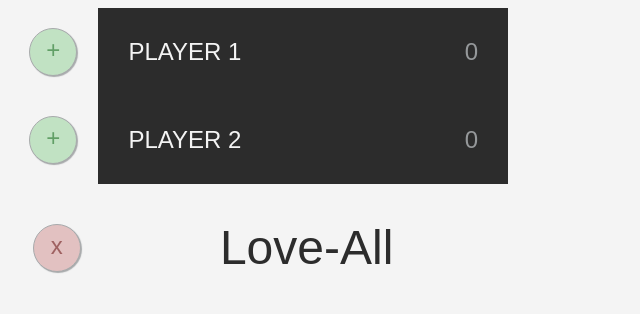
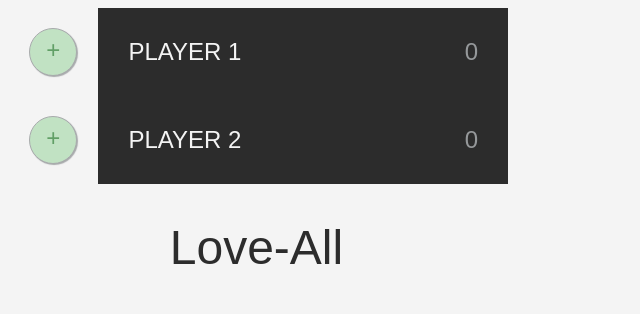
Before and after one commit to junior-ales/tennis-score, a plain HTML site: page index.html in a window 1280 px wide. Shown: the whole page, without its empty margins (0-640 px from the left). Drawn offline with Linux system fonts and the light colour scheme.

Commit message:
remove reset button

```diff
--- a/app.css
+++ b/app.css
@@ -44,10 +44,6 @@ body {
   color: #3d8a43;
   background-color: #B5DEB8; }
 
-.action-box > .action-btn.reset {
-  color: #8a3d3d;
-  background-color: #DEB5B5; }
-
 .player-name {
   order: 2;
   width: 70%;
--- a/app.js
+++ b/app.js
@@ -34,8 +34,3 @@ document.querySelector('[data-player2-add-score]').addEventListener('click', fun
   document.querySelector('[data-parsed-score]').textContent = getScore();
   document.querySelector('[data-player2-score]').textContent = player2Score;
 });
-
-// Score reset is not part of the tennis score kata
-document.querySelector('[data-score-reset]').addEventListener('click', function () {
-  document.location.reload();
-});
--- a/index.html
+++ b/index.html
@@ -25,9 +25,6 @@
                 <span class="player-score" data-player2-score></span>
             </section>
             <section class="row">
-                <span class="action-box">
-                    <button class="action-btn reset" data-score-reset>x</button>
-                </span>
                 <span class="parsed-score" data-parsed-score></span>
             </section>
         </main>
```
